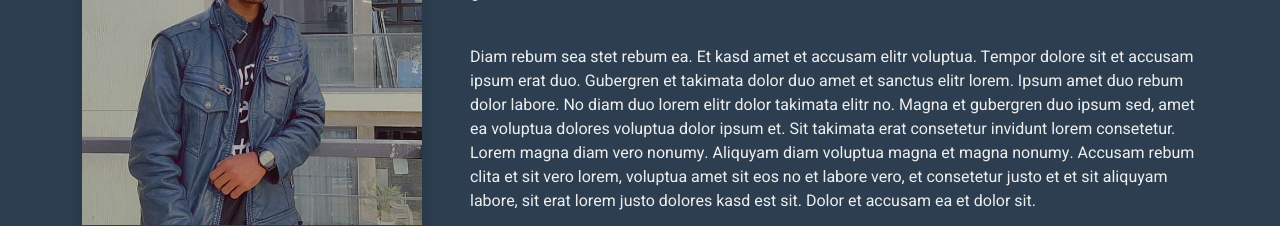
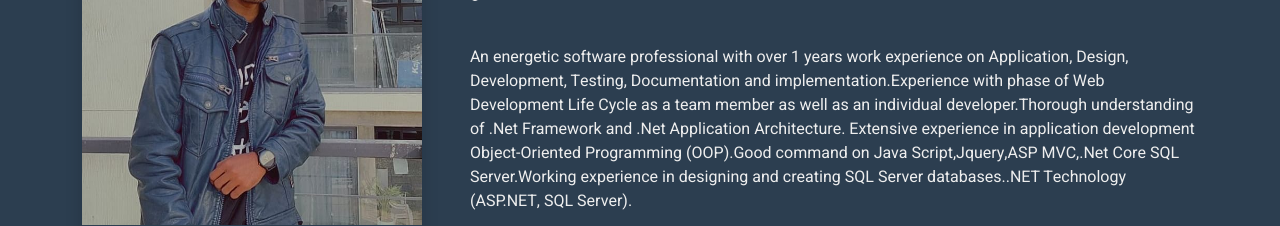
Before and after one commit to jayeshsuthar81/Dev-JayesH, a plain HTML site: page index.html in a window 1280 px wide. Shown: the part 115-341 px from the top of the page. Drawn offline with nearby package versions, Linux system fonts and the light colour scheme.

Commit message:
Update index.html

```diff
--- a/index.html
+++ b/index.html
@@ -65,7 +65,10 @@
                     <!-- About Start -->
                     <section class="py-5 border-bottom wow fadeInUp" data-wow-delay="0.1s">
                         <h1 class="title pb-3 mb-5">About Me</h1>
-                        <p>Diam rebum sea stet rebum ea. Et kasd amet et accusam elitr voluptua. Tempor dolore sit et accusam ipsum erat duo. Gubergren et takimata dolor duo amet et sanctus elitr lorem. Ipsum amet duo rebum dolor labore. No diam duo lorem elitr dolor takimata elitr no. Magna et gubergren duo ipsum sed, amet ea voluptua dolores voluptua dolor ipsum et. Sit takimata erat consetetur invidunt lorem consetetur. Lorem magna diam vero nonumy. Aliquyam diam voluptua magna et magna nonumy. Accusam rebum clita et sit vero lorem, voluptua amet sit eos no et labore vero, et consetetur justo et et sit aliquyam labore, sit erat lorem justo dolores kasd est sit. Dolor et accusam ea et dolor sit.</p>
+                        <p>An energetic software professional with over 1 years work experience on Application, Design,
+Development, Testing, Documentation and implementation.Experience with phase of Web Development Life Cycle as a team member as
+well as an individual developer.Thorough understanding of .Net Framework and .Net Application Architecture.
+Extensive experience in application development Object-Oriented Programming (OOP).Good command on Java Script,Jquery,ASP MVC,.Net Core SQL Server.Working experience in designing and creating SQL Server databases..NET Technology (ASP.NET, SQL Server).</p>
                         <div class="row mb-4">
                             <div class="col-sm-6 py-1">
                                 <span class="fw-medium text-primary">Name:</span> Jayesh Suthar
```
